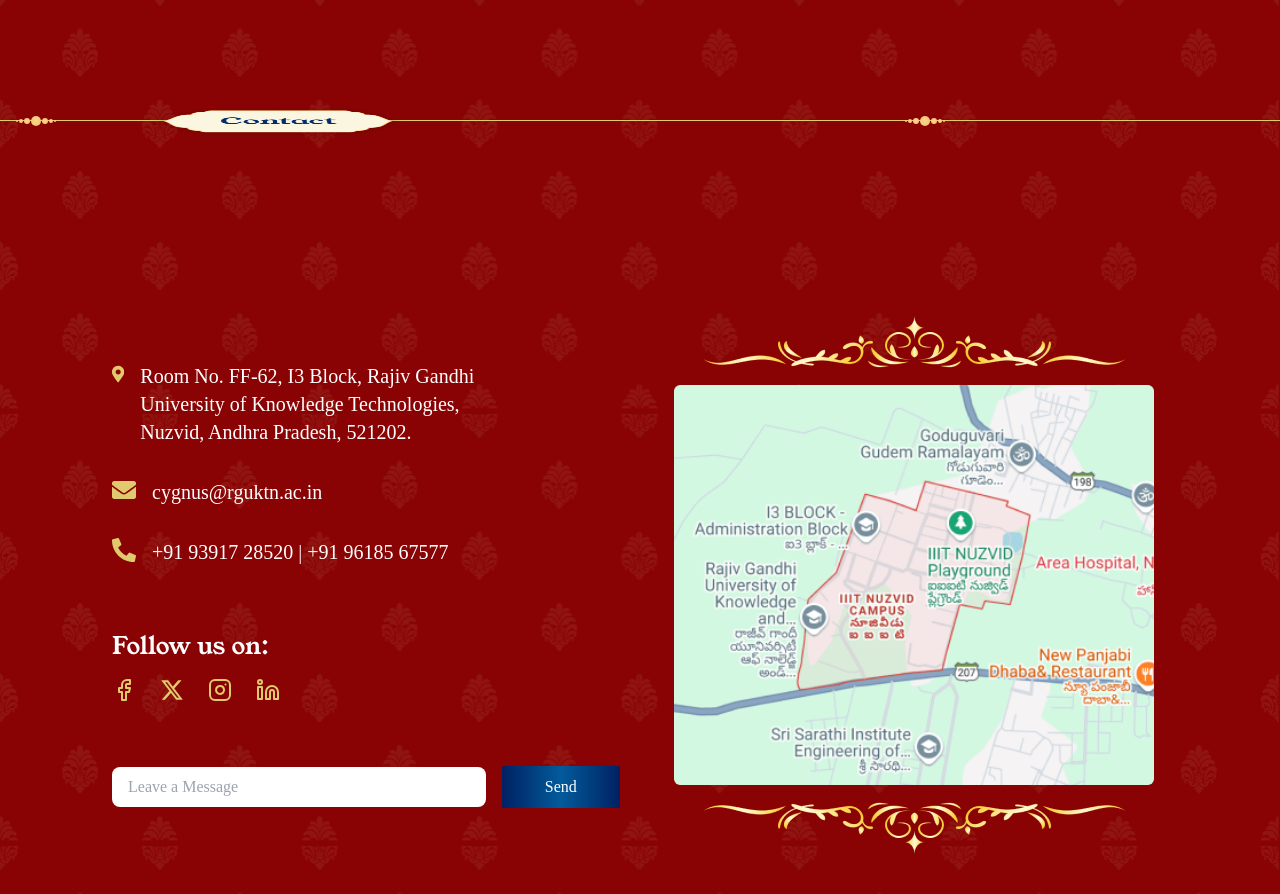
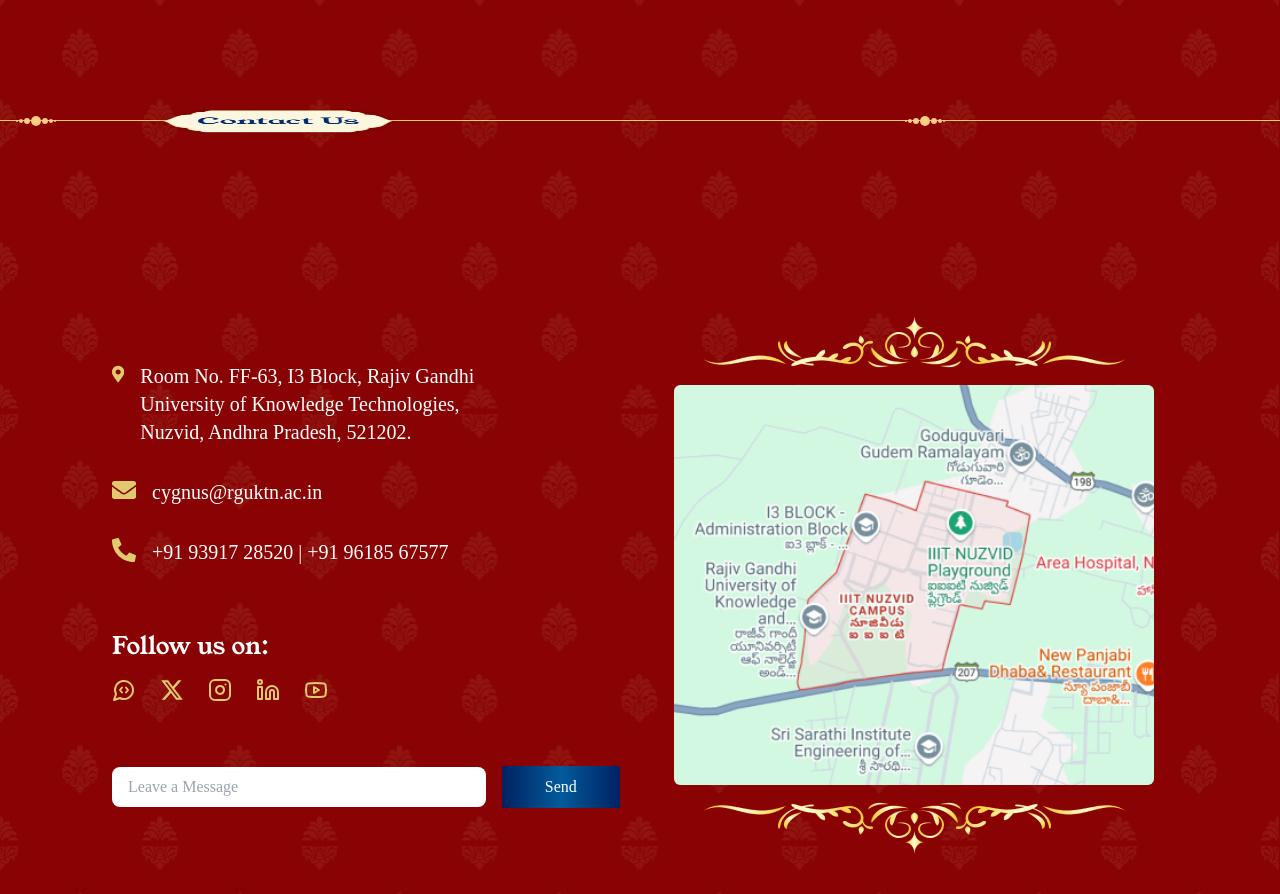
Before and after one commit to siddhuthecoder/cygnus, a React (Vite) app: page / in a window 1280 px wide. Shown: the part 2612-3506 px from the top of the page. Built offline with nearby package versions, Linux system fonts and the light colour scheme; no server answers.

Commit message:
abouts changes

```diff
--- a/src/components/footer/footer.jsx
+++ b/src/components/footer/footer.jsx
@@ -4,6 +4,7 @@ import { FaXTwitter } from "react-icons/fa6";
 import design from '/images/Design.png';
 import image1 from '/images/cygnus_logo.png';
 import routesconfig from "../../configs/routesconfig";
+
 
 const Footer = () => {
   return (
--- a/src/pages/about/MoreAbout.jsx
+++ b/src/pages/about/MoreAbout.jsx
@@ -13,7 +13,7 @@ const MoreAbout = () => {
         </div>
         <div className='order-1 md:order-2 moreabout-border  about-border-box '>
           <div className='w-[240px] h-[160px] md:w-[360px] md:h-[240px] bg-white'>
-              <img className="w-full h-full object-cover " alt="image" src={"https://res.cloudinary.com/db552uxtr/image/upload/v1738782437/37e9c1b2142f92a58d477d44cd21c6dd_yq6xhp.jpg"} />
+              <img className="w-full h-full object-cover " alt="image" src={"https://res.cloudinary.com/db552uxtr/image/upload/v1738871424/about1_o8ybjk.jpg"} />
           </div>
         </div>
       </div>
--- a/src/pages/about/homeabout.jsx
+++ b/src/pages/about/homeabout.jsx
@@ -38,7 +38,7 @@ function HomeAbout(){
                             <img className="w-full h-full object-cover rounded-md" alt="image" src={"https://res.cloudinary.com/db552uxtr/image/upload/v1738871021/cygnus_about_n8tpyi.jpg"} />
                             </div>
                             <div className="col-span-7 row-span-5 rounded-md">
-                                <img className="w-full h-full object-cover rounded-md " alt="image" src={"https://res.cloudinary.com/db552uxtr/image/upload/v1738788966/IMG-20250206-WA0006_quiu8k.jpg"} />
+                                <img className="w-full h-full object-cover rounded-md " alt="image" src={"https://res.cloudinary.com/db552uxtr/image/upload/v1738871180/about2_jxzxkt.jpg"} />
                             </div>
                             <div className="col-span-5 row-span-5 rounded-md">
                             <img className="w-full h-full object-cover rounded-md" alt="image" src={"https://res.cloudinary.com/db552uxtr/image/upload/v1738794576/studentmitra_zmcbwt.jpg"} />
--- a/src/pages/contact/homecontact.jsx
+++ b/src/pages/contact/homecontact.jsx
@@ -3,13 +3,13 @@ import border from '/images/border1.png';
 import border2 from '/images/border2.png';
 import map from '/images/map.png';
 import { FaXTwitter } from "react-icons/fa6";
-import { Facebook,Instagram,Linkedin } from 'lucide-react';
+import {Facebook,Instagram,Linkedin,Youtube,MessageCircleCode} from 'lucide-react';
 import { FaEnvelope, FaPhoneAlt, FaMapMarkerAlt} from 'react-icons/fa';
 import Pagelayout from '../../components/layout/pagelayout';
 
 const Homecontact = () => {
   return (
-    <Pagelayout className={"min-h-full md:min-h-screen"} title="Contact">
+    <Pagelayout className={"min-h-full md:min-h-screen"} title="Contact Us">
       <div className="w-full h-auto flex flex-col justify-center items-center py-8 md:py-12 lg:py-16 px-6 md:px-16 lg:px-28">
 
       {/* Main Content */}
@@ -22,7 +22,7 @@ const Homecontact = () => {
               <div className="w-full h-auto flex flex-row justify-start items-start gap-4">
                 <FaMapMarkerAlt className="text-[#E1CA6D] w-12 h-12  md:w-6 md:h-6 " />
                 <p className='grow h-auto font-serif font-normal text-balance text-white text-base md:text-xl'>
-                  Room No. FF-62, I3 Block, Rajiv Gandhi
+                  Room No. FF-63, I3 Block, Rajiv Gandhi
                   University of Knowledge Technologies,
                   Nuzvid, Andhra Pradesh, 521202.
                 </p>
@@ -43,8 +43,8 @@ const Homecontact = () => {
             <div className='w-full h-auto flex flex-col justify-center items-start  gap-4'>
               <p className="w-full h-auto font-Young font-normal text-white text-left text-base  sm:text-lg md:text-2xl">Follow us on:</p>
               <div className="w-full h-auto flex flex-row justify-start items-center gap-6">
-                <a href="#" className="text-[#E1CA6D] hover:text-blue">
-                  <Facebook className='h-6 w-6'/>
+                <a href="https://whatsapp.com/channel/0029Vb2XSpF0lwgjjkvGOk1C" className="text-[#E1CA6D] hover:text-blue">
+                  <MessageCircleCode  className='h-6 w-6'/>
                 </a>
                 <a href="https://x.com/CYGNUS_2K25" className="text-[#E1CA6D] hover:text-blue">
                   <FaXTwitter className="h-6 w-6 " />
@@ -52,9 +52,13 @@ const Homecontact = () => {
                 <a href="https://www.instagram.com/cygnus_2k25?utm_source=ig_web_button_share_sheet&igsh=ZDNlZDc0MzIxNw==" className="text-[#E1CA6D] hover:text-blue">
                   <Instagram className='h-6 w-6'/>
                 </a>
-                <a href="#" className="text-[#E1CA6D] hover:text-blue">
+                <a href="https://www.linkedin.com/company/cygnus2k25/" className="text-[#E1CA6D] hover:text-blue">
                   <Linkedin className='h-6 w-6'/>
                 </a>
+                <a href="https://www.youtube.com/@rgukt_studentmitra" className="text-[#E1CA6D] hover:text-blue">
+                  <Youtube  className='h-6 w-6'/>
+                </a>
+
               </div>
 
             {/* Message Section */}
--- a/src/pages/profile/profile.jsx
+++ b/src/pages/profile/profile.jsx
@@ -111,7 +111,7 @@ const ProfilePage = () => {
                       <p className="text-[24px] text-[#E1CA6D]">{collegeId}</p>
                     </div>
                     <div className="w-full h-auto flex flex-col justify-start items-start gap-1">
-                      <p className="font-semibold text-[19px] text-white">CGMS ID:</p>
+                      <p className="font-semibold text-[19px] text-white">Cygnus ID:</p>
                       <p className="text-[24px] text-[#E1CA6D]">{cygnusId}</p>
                     </div>
                     <div className="w-full h-auto flex flex-col justify-start items-start gap-1">
```
